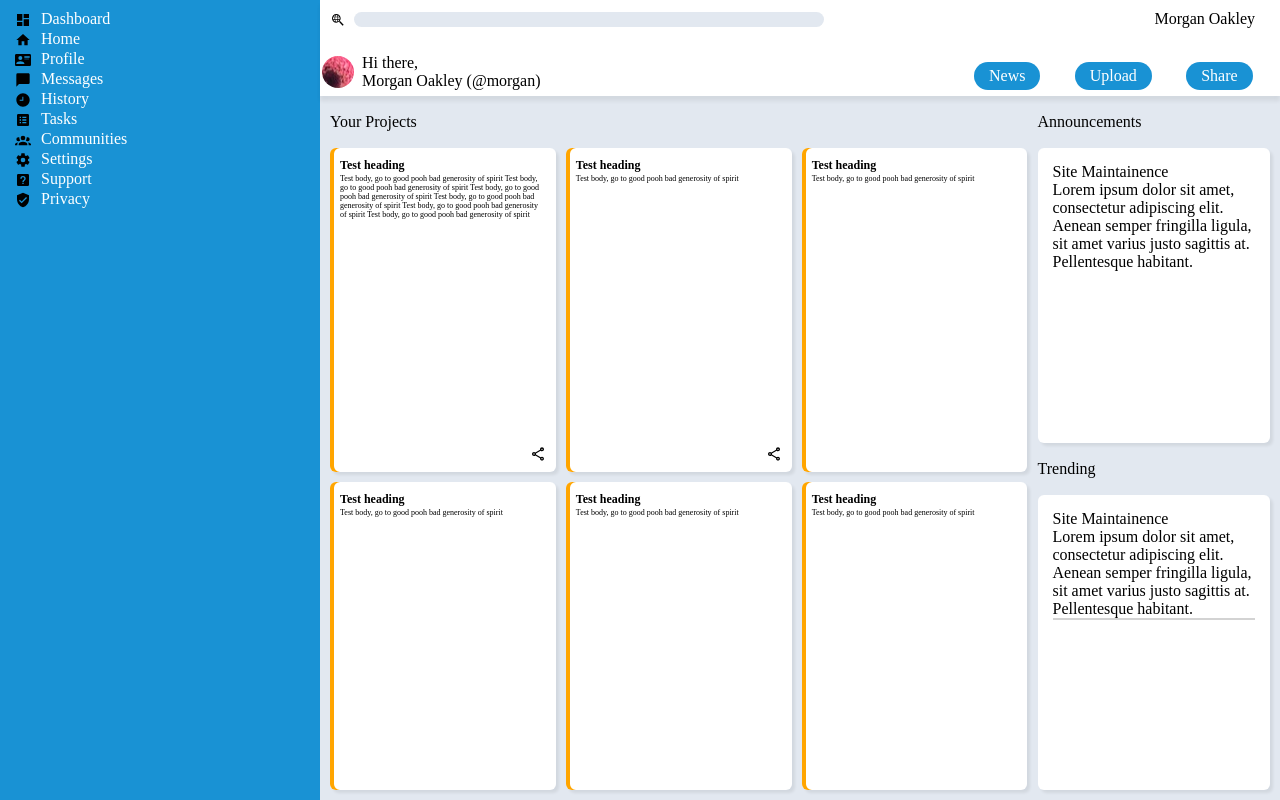
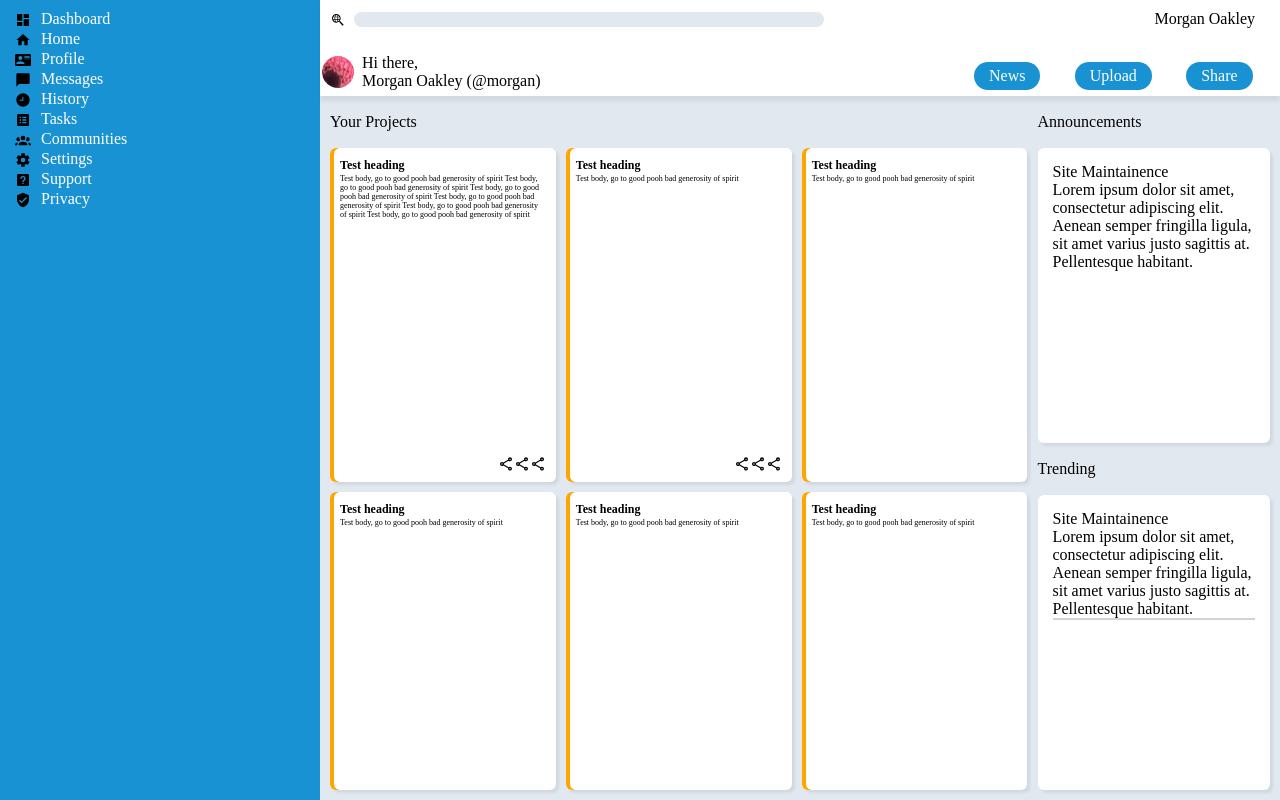
Before and after one commit to davidleBC/admin-dashboard, a plain HTML site: page index.html in a window 1280 px wide. Drawn offline with Linux system fonts and the light colour scheme.

Commit message:
adding share icons to each card

```diff
--- a/index.html
+++ b/index.html
@@ -60,14 +60,20 @@
                   Test body, go to good pooh bad generosity of spirit
                 </p>
                 <div class="icon1">
-                  <img class="icon" src="images/share-variant-outline.svg">
+                  <img class="icon3" src="images/share-variant-outline.svg">
+                  <img class="icon3" src="images/share-variant-outline.svg">
+                  <img class="icon3" src="images/share-variant-outline.svg">
+
                 </div>
               </div>
               <div class="card">
                 <p>Test heading</p>
                 <p>Test body, go to good pooh bad generosity of spirit</p>
                 <div class="icon1">
-                  <img class="icon" src="images/share-variant-outline.svg">
+                  <img class="icon3" src="images/share-variant-outline.svg">
+                  <img class="icon3" src="images/share-variant-outline.svg">
+                  <img class="icon3" src="images/share-variant-outline.svg">
+
                 </div>
               </div>
               <div class="card">
--- a/style.css
+++ b/style.css
@@ -31,14 +31,22 @@
     height: 1rem;
     width: 1rem;
     align-self: center;
+    display: inline;
   }
 
+
   .icon1 {
+    display: grid;
+    grid-template-columns: 1rem 1rem 1rem;
+    justify-self: end;
+  }
+
+  .icon3 {
     height: 1rem;
     width: 1rem;
-    justify-self: end;
-    align-self: end;
+
   }
+
 
   .sidebar p {
     padding-left: 10px;
@@ -86,7 +94,7 @@
     box-shadow: 4px 0px orange inset, 3px 3px 3px rgba(0, 0, 0, 7%);
     padding: 10px;
     display: grid;
-    grid-template-rows: 1rem 2rem 1fr;
+    grid-template-rows: 1rem 1fr 1rem;
     }
 
 
```
